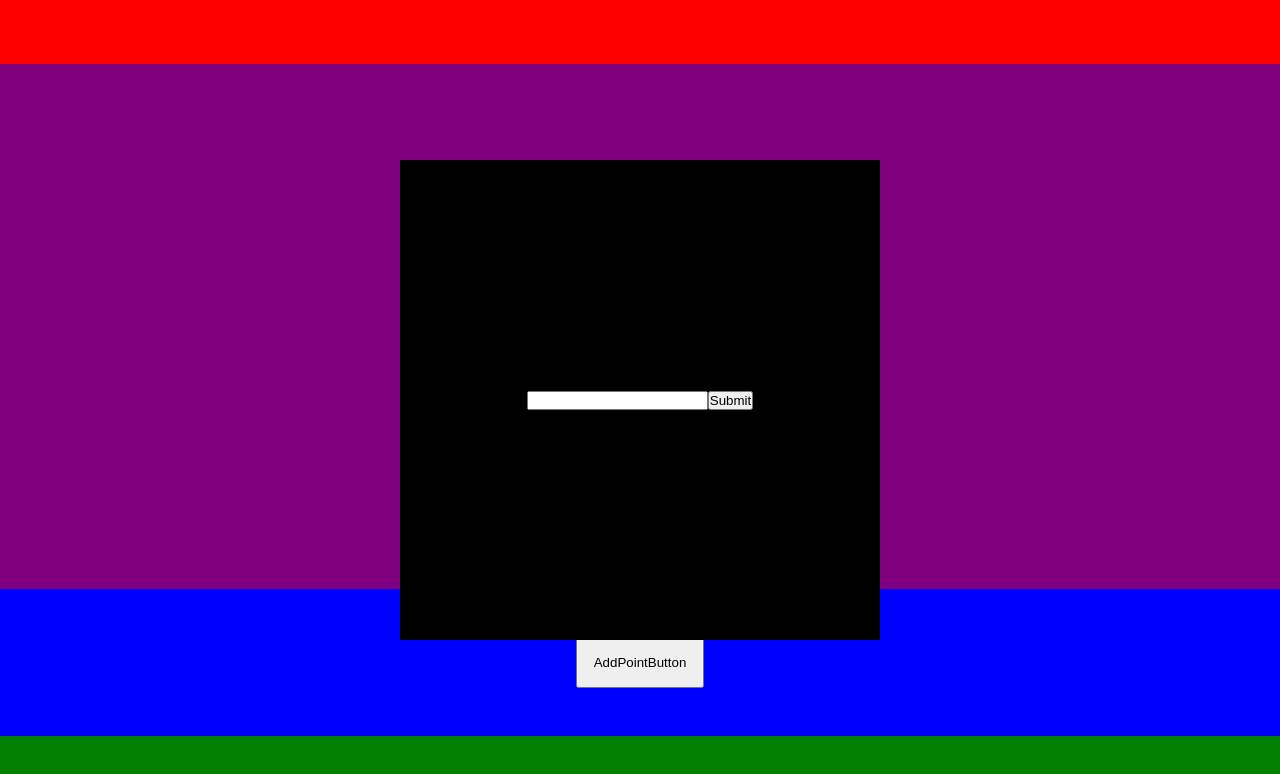
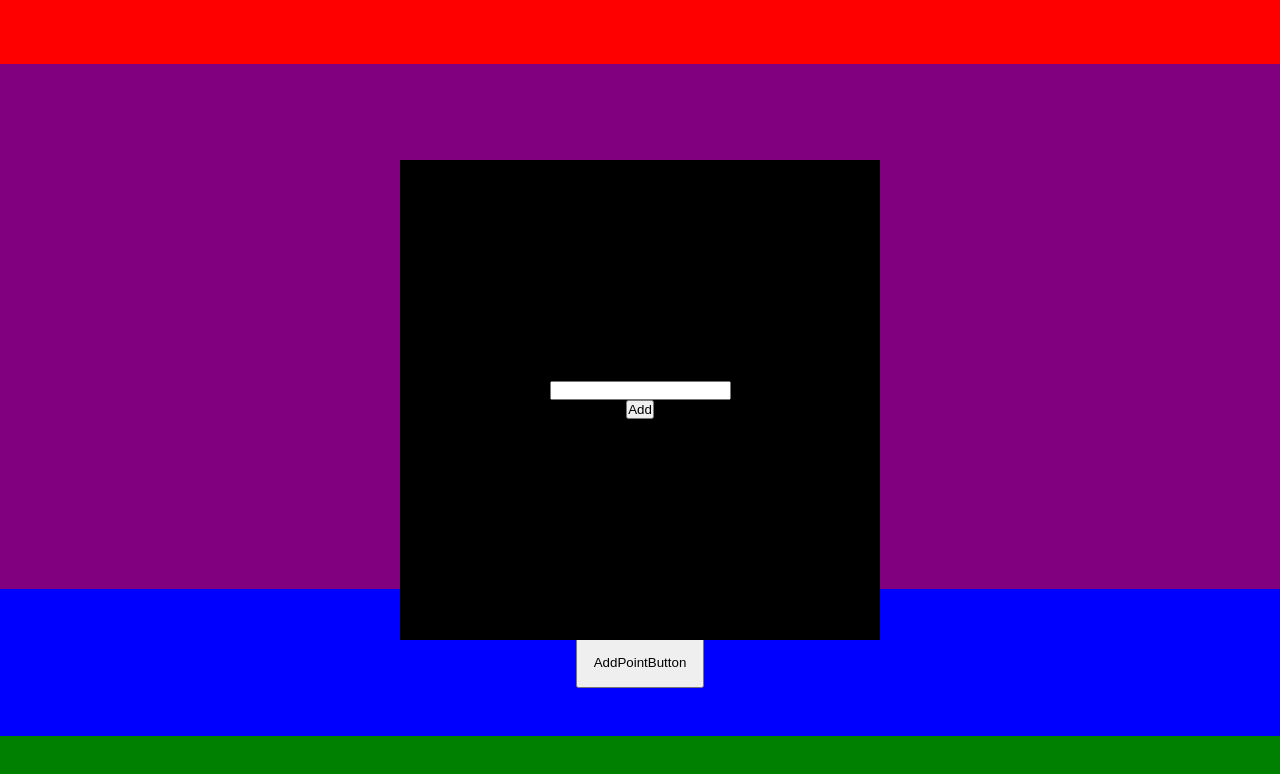
Before and after one commit to pawelrybka/ContextAPI, a React (Vite) app: page / in a window 1280 px wide. Both pictures are taken after a click on the button "AddPointButton". Shown: the top 774 px of the page. Built offline with nearby package versions, Linux system fonts and the light colour scheme.

Commit message:
Add ContextAPI into project

```diff
--- /dev/null
+++ b/src/assets/types.tsx
@@ -0,0 +1,14 @@
+export interface Todo {
+    id: number;
+    text: string;
+}
+
+export interface TodosContextType {
+    todos: Todo[];
+    addTodo: (text: string) => void;
+    removeTodo: (id: number) => void;
+}
+
+export interface ListProps {
+    children: React.ReactNode;
+}
--- a/src/components/AddPointModal/AddPointModal.tsx
+++ b/src/components/AddPointModal/AddPointModal.tsx
@@ -1,53 +1,25 @@
 import React from 'react'
 import styles from './AddPointModal.module.css'
-import { useState, FormEvent, ChangeEvent } from 'react'
-
-
-type Todo = {
-  id: number;
-  text: string
-}
+import TodosContext from '../Context/Context';
+import { useState, ChangeEvent } from 'react';
 
 const AddPointModal = () => {
+  const [inputValue, setInputValue] = useState("");
+  const { addTodo } = React.useContext(TodosContext);
 
-  const[todos, setTodos] = useState<Todo[]>([])
+  const handleInputChange = (e: ChangeEvent<HTMLInputElement>) => {
+    setInputValue(e.target.value);
+  };
 
-  const[value, setValue] = useState<string>('')
-
-  const handleSubmit = (e: FormEvent<HTMLFormElement>) => {
-    e.preventDefault()
-    if(value === '') return
-    const newTodo: Todo = {
-      id:todos.length + 1,
-      text: value
-    }
-    setTodos([...todos, newTodo])
-    setValue('')
-  }
-
-  const handleChange = (e: ChangeEvent<HTMLInputElement>) => {
-    setValue(e.target.value)
-  }
+  const handleAddTodo = () => {
+    addTodo(inputValue);
+    setInputValue("");
+  };
 
   return (
     <div className={styles.addpointmodal}>
-      <form onSubmit={handleSubmit}>
-        <input
-          type="text"
-          value={value}
-          onChange={handleChange}
-        />
-        <input
-          type="submit"
-        />
-      </form>
-      <ul>
-       {todos.map(todo => (
-        <li key={todo.id}>
-          {todo.text}
-        </li>
-       ))}
-      </ul>
+      <input type="text" value={inputValue} onChange={handleInputChange} />
+      <button onClick={handleAddTodo}>Add</button>
     </div>
   )
 }
--- /dev/null
+++ b/src/components/Context/Context.tsx
@@ -0,0 +1,10 @@
+import React from "react";
+import { TodosContextType } from "../../assets/types";
+
+const TodosContext = React.createContext<TodosContextType>({
+  todos: [],
+  addTodo: () => {},
+  removeTodo: () => {},
+});
+
+export default TodosContext;
--- a/src/components/Main/Main.tsx
+++ b/src/components/Main/Main.tsx
@@ -1,10 +1,28 @@
 import React from 'react'
 import styles from './Main.module.css'
+import TodosContext from '../Context/Context'
 
 
 const Main = () => {
+
+  const { todos, removeTodo } = React.useContext(TodosContext);
+
+  const handleRemoveTodo = (id: number) => {
+    removeTodo(id);
+  };
+
   return (
-    <div className={styles.main}></div>
+    <div className={styles.main}>
+      <ul>
+        {todos.map((todo) => (
+          <li key={todo.id}>
+            {todo.text}{" "}
+            <button onClick={() => handleRemoveTodo(todo.id)}>Remove</button>
+          </li>
+        ))}
+      </ul>
+    </div>
+
   )
 }
 
--- a/src/components/MainLayout/MainLayout.tsx
+++ b/src/components/MainLayout/MainLayout.tsx
@@ -1,13 +1,35 @@
-import { ReactNode } from 'react';
-import styles from './MainLayout.module.css';
-import React from 'react';
+import React, { useState } from "react";
+import { ListProps, Todo } from "../../assets/types";
+import TodosContext from "../Context/Context";
+import styles from './MainLayout.module.css'
 
-type MainLayoutProps = {
-	children: ReactNode;
+
+const TodosProvider = ( {children}: ListProps ) => {
+  const [todos, setTodos] = useState<Todo[]>([]);
+  const [idCounter, setIdCounter] = useState(0);
+
+  const addTodo = (text: string) => {
+    const newTodo = {
+      id: idCounter,
+      text: text,
+    };
+    setTodos([...todos, newTodo]);
+    setIdCounter(idCounter + 1);
+  };
+
+  const removeTodo = (id: number) => {
+    const newTodos = todos.filter((todo) => todo.id !== id);
+    setTodos(newTodos);
+  };
+
+  return (
+    <div className={styles.root}>
+      <TodosContext.Provider value={{ todos, addTodo, removeTodo }}>
+        {children}
+      </TodosContext.Provider>
+    </div>
+
+  );
 };
 
-const MainLayout = ({ children }: MainLayoutProps) => {
-	return <div className={styles.root}>{children}</div>;
-};
-
-export default MainLayout
+export default TodosProvider;
```
Also changed, not shown: src/components/MainLayout/MainLayout.module.css (line endings or trailing spaces).
